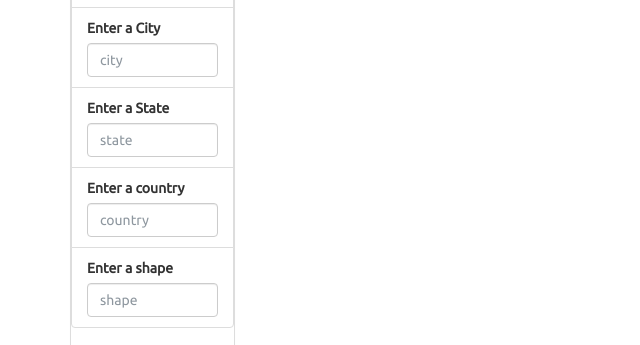
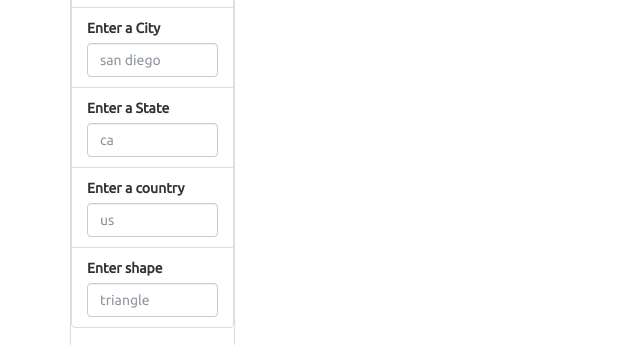
Before and after one commit to h552hgg/javascript-challenge, a plain HTML site: page UFO-level-2/index.html in a window 1280 px wide. Shown: the part 787-1132 px from the top of the page, 0-640 px from the left. Drawn offline with nearby package versions, Linux system fonts and the light colour scheme.

Commit message:
files updated

```diff
--- a/UFO-level-1/static/js/app.js
+++ b/UFO-level-1/static/js/app.js
@@ -4,7 +4,7 @@ var tableData = data;
 // Select the table body
 var tbody = d3.select("tbody");
 
-function buildTable(tableData){
+function buildTable(tableData) {
     // Clear table
     tbody.html("");
     // Use the arrow function to loop through the data
--- a/UFO-level-2/index.html
+++ b/UFO-level-2/index.html
@@ -41,19 +41,19 @@
                       </li>
                       <li class="filter list-group-item">
                         <label for="city">Enter a City</label>
-                        <input class="form-control" id="city" type="text" placeholder="city">
+                        <input class="form-control" id="city" type="text" placeholder="san diego">
                       </li>
                       <li class="filter list-group-item">
                         <label for="state">Enter a State</label>
-                        <input class="form-control" id="state" type="text" placeholder="state">
+                        <input class="form-control" id="state" type="text" placeholder="ca">
                       </li>
                       <li class="filter list-group-item">
                         <label for="country">Enter a country</label>
-                        <input class="form-control" id="country" type="text" placeholder="country">
+                        <input class="form-control" id="country" type="text" placeholder="us">
                       </li>
                       <li class="filter list-group-item">
-                        <label for="shape">Enter a shape</label>
-                        <input class="form-control" id="shape" type="text" placeholder="shape">
+                        <label for="shape">Enter shape</label>
+                        <input class="form-control" id="shape" type="text" placeholder="triangle">
                       </li>
                     </ul>
                   </div>
--- a/UFO-level-2/static/js/app.js
+++ b/UFO-level-2/static/js/app.js
@@ -22,8 +22,6 @@ function runEnter() {
   if (cityValue) {
     filteredData = filteredData.filter(x => x.city === cityValue);
   }
-
-
   if (stateValue) {
     filteredData = filteredData.filter(x => x.state === stateValue);
   }
@@ -45,6 +43,6 @@ function runEnter() {
       cell.text(value);
     });
   });
-};
+}
 
 d3.selectAll("#filter-btn").on("click", runEnter);
```
